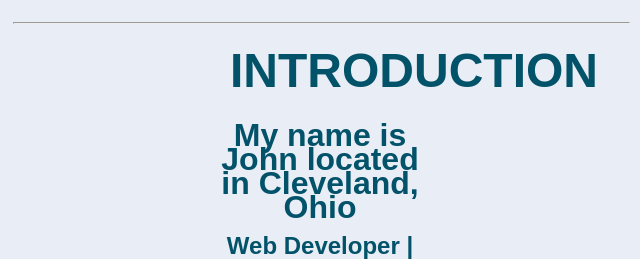
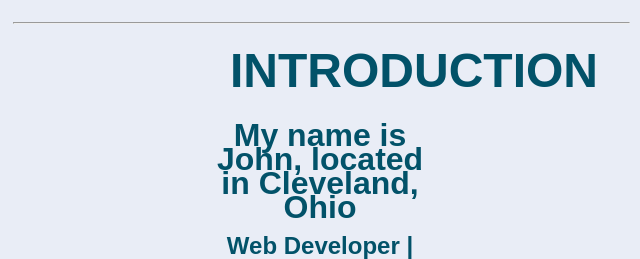
Before and after one commit to japyles/Thinkful-Portfolio, a plain HTML site: page index.html in a window 1280 px wide. Shown: the part 873-1132 px from the top of the page, 320-960 px from the left. Drawn offline with nearby package versions, Linux system fonts and the light colour scheme.

Commit message:
made grammatical change

```diff
--- a/index.html
+++ b/index.html
@@ -34,7 +34,7 @@
             <section id="introduction">
                 <h2>Introduction</h2>
                 <h3>
-                    My name is John located in Cleveland, Ohio
+                    My name is John, located in Cleveland, Ohio
                 </h3>
                 <h4>Web Developer | Web Designer </h4>
             </section>
```
